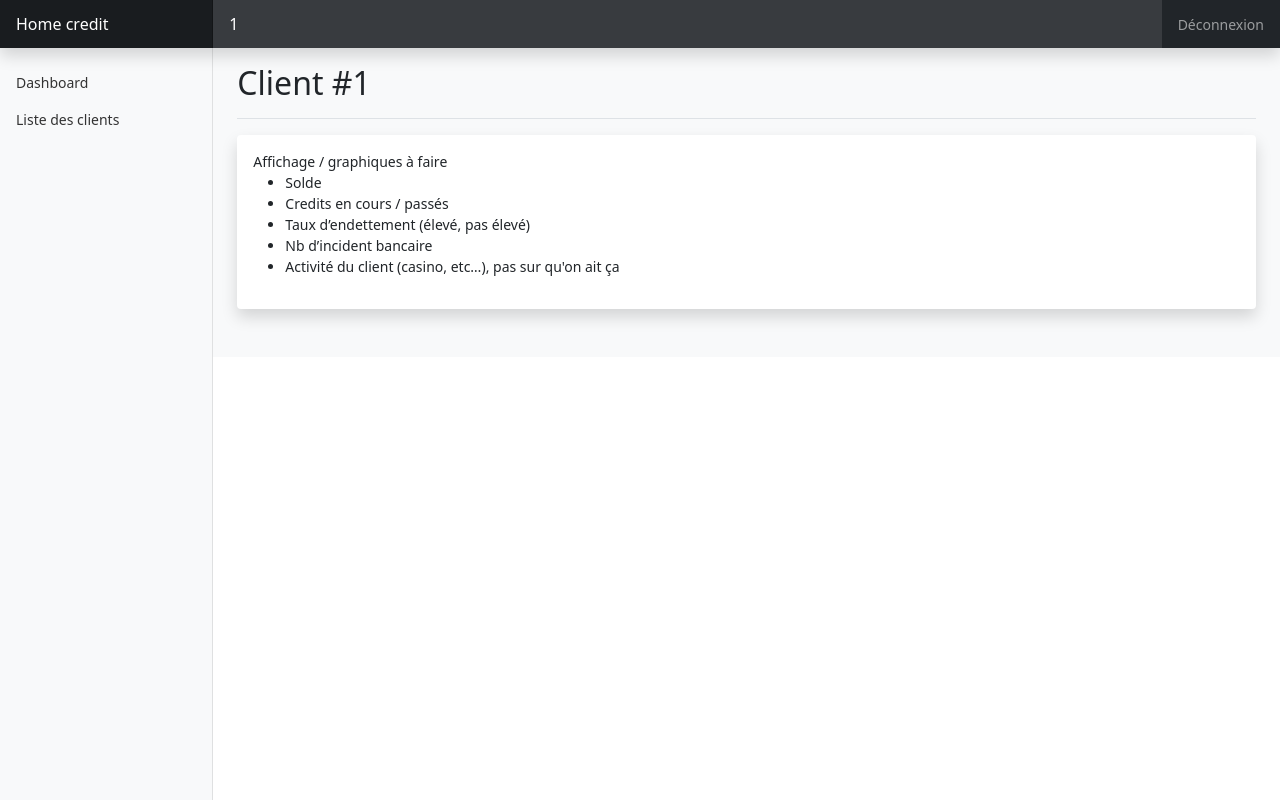
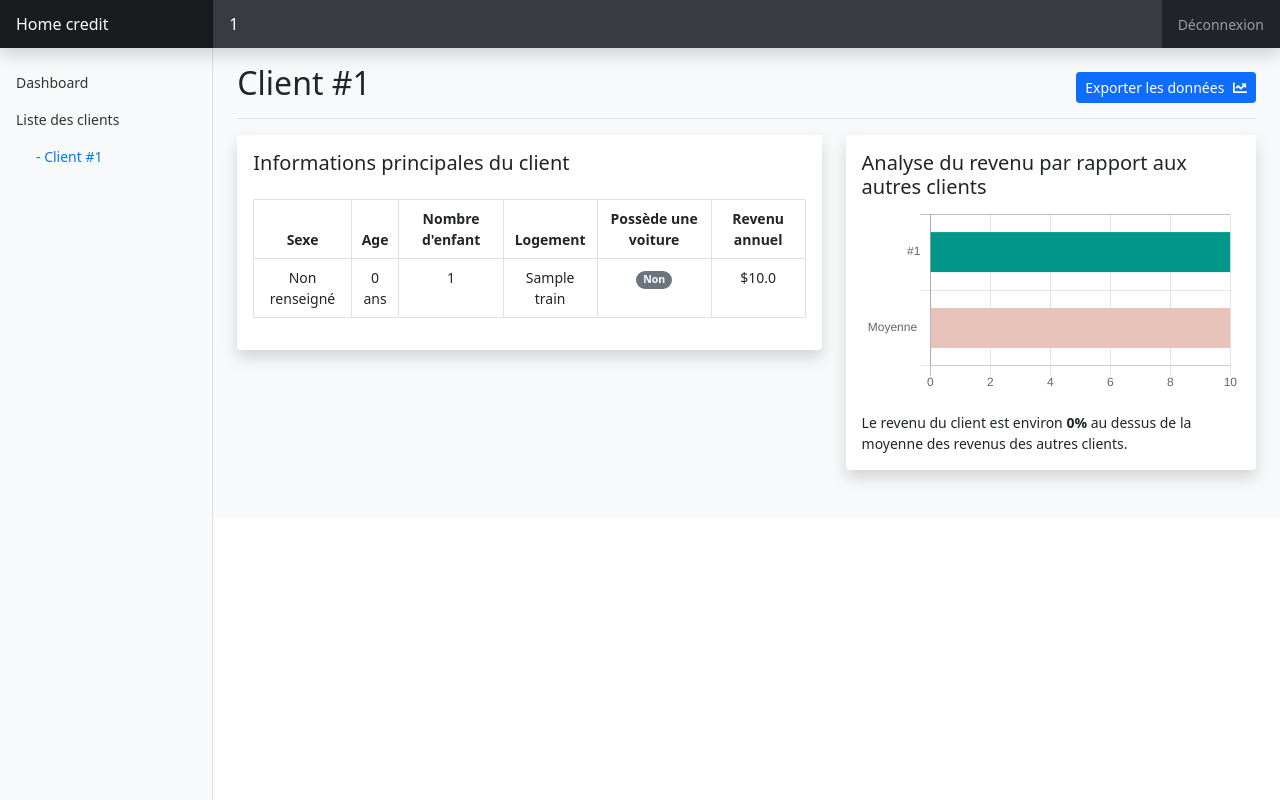
Before and after one commit to seballiot/home-credit-scoring, a Flask app: page /client/1 in a window 1280 px wide. Run offline with Flask 2, Linux system fonts and the light colour scheme; tables that the repository leaves empty hold one stand-in row (values such as "Sample post"); some libraries are stand-ins or nearby versions.

Commit message:
Ajout page 1 client

```diff
--- a/web_app_flask/app/routes.py
+++ b/web_app_flask/app/routes.py
@@ -1,7 +1,6 @@
 from flask import render_template, request, redirect, url_for, Markup
 from app import app, db
 from app.models import *
-import html.entities
 
 
 @app.route('/test', methods=['GET'], defaults={"page": 1})
@@ -17,29 +16,30 @@
 def dashboard():
 
     top_client_nb_credit = db.engine.execute('SELECT SK_ID_CURR, count(*) AS nb_client '
-                               'FROM bureau '
-                               'GROUP BY SK_ID_CURR '
-                               'ORDER BY nb_client DESC '
-                               'LIMIT 10;')
-
-    nb_client_homme = db.engine.execute('SELECT COUNT(DISTINCT SK_ID_CURR) AS nb_homme '
-                                        'FROM application_train '
-                                        'WHERE CODE_GENDER = "M";')
-    nb_client_homme = nb_client_homme.fetchone()['nb_homme']
-
-    nb_client_femme = db.engine.execute('SELECT COUNT(DISTINCT SK_ID_CURR) AS nb_femme '
-                                        'FROM application_train '
-                                        'WHERE CODE_GENDER = "F";')
-    nb_client_femme = nb_client_femme.fetchone()['nb_femme']
-
-    # Formatage pour l'affichage du graph
+                                             'FROM bureau '
+                                             'GROUP BY SK_ID_CURR '
+                                             'ORDER BY nb_client DESC '
+                                             'LIMIT 10;')
+    # Formatage du resultat pour l'affichage du graph
     labels = "["
     data = "["
     for one in top_client_nb_credit:
-        labels += "#"+str(one.SK_ID_CURR)+","
-        data += str(one.nb_client)+","
-    labels = labels[:-1]+"]"
+        labels += "#" + str(one.SK_ID_CURR) + ","
+        data += str(one.nb_client) + ","
+    labels = labels[:-1] + "]"
     data = data[:-1] + "]"
+
+    client_gender = db.engine.execute('SELECT CODE_GENDER, COUNT(DISTINCT SK_ID_CURR) as total '
+                                      'FROM application_train '
+                                      'GROUP BY CODE_GENDER;')
+    # Formatage du resultat pour l'affichage du graph
+    for gender in client_gender:
+        if gender['CODE_GENDER'] == "M":
+            nb_client_homme = gender['total']
+        elif gender['CODE_GENDER'] == "F":
+            nb_client_femme = gender['total']
+        else:
+            nb_client_na = gender['total']
 
     return render_template(
         'dashboard.html',
@@ -47,6 +47,7 @@
         data=data,
         nb_client_homme=nb_client_homme,
         nb_client_femme=nb_client_femme,
+        nb_client_na=nb_client_na,
         page='dashboard'
     )
 
@@ -70,11 +71,16 @@
     id = Markup.escape(id)
 
     client = ApplicationTrain.query.get(id)
+    moy_revenu = db.engine.execute('SELECT AVG(AMT_INCOME_TOTAL) as moy_revenu FROM application_train;')
+    moy_revenu = round(moy_revenu.fetchone()['moy_revenu'], 2)
+    perc_ecart = round((client.AMT_INCOME_TOTAL - moy_revenu) / moy_revenu * 100)
 
     return render_template(
         'client.html',
         client=client,
-        page='client'
+        page='client',
+        moy_revenu=moy_revenu,
+        perc_ecart=perc_ecart
     )
 
 
--- /dev/null
+++ b/web_app_flask/app/static/css/impression.css
@@ -0,0 +1,3 @@
+.not_impression{
+  display : none;
+}
--- a/web_app_flask/app/templates/client.html
+++ b/web_app_flask/app/templates/client.html
@@ -3,20 +3,92 @@
 {% block content %}
 
 <div class="d-flex justify-content-between flex-wrap flex-md-nowrap align-items-center pt-3 pb-2 mb-3 border-bottom">
-    <h1 class="h2">Client #{{ client.SK_ID_CURR }}</h1>
+    <h2>Client #{{ client.SK_ID_CURR }}</h2>
+    <div class="btn-toolbar mb-2 mb-md-0">
+        <button type="button" onclick="window.print();" class="btn btn-sm btn-primary not_impression">
+            Exporter les données <span style="padding-left:5px !important"><i class="fa fa-chart-line"></i></span>
+        </button>
+    </div>
 </div>
 
-<div class="card shadow border-0">
-    <div class="card-body">
-        Affichage / graphiques à faire
-        <ul>
-            <li>Solde</li>
-            <li>Credits en cours / passés</li>
-            <li>Taux d’endettement (élevé, pas élevé)</li>
-            <li>Nb d’incident bancaire</li>
-            <li>Activité du client (casino, etc…), pas sur qu'on ait ça</li>
-        </ul>
+<div class="row">
+    <div class="col-lg-7">
+        <div class="card shadow border-0">
+            <div class="card-body">
+                <h5>Informations principales du client</h5>
+                <table class="table table-bordered table-hover mt-4">
+                    <thead>
+                    <tr>
+                        <th>Sexe</th>
+                        <th>Age</th>
+                        <th>Nombre d'enfant</th>
+                        <th>Logement</th>
+                        <th>Possède une voiture</th>
+                        <th>Revenu annuel</th>
+                    </tr>
+                    </thead>
+                    <tbody>
+                        <tr>
+                            <td>{{ "Homme" if client.CODE_GENDER == "M" else "Femme" if client.CODE_GENDER == "F" else "Non renseigné" }}</td>
+                            <td>{{ (client.DAYS_BIRTH / -365)|int }} ans</td>
+                            <td>{{ client.CNT_CHILDREN }}</td>
+                            <td>{{ client.NAME_HOUSING_TYPE }}</td>
+                            <td>
+                                <span class="badge rounded-pill bg-{{ 'success' if client.FLAG_OWN_CAR == 'Y' else 'secondary' }}">
+                                    {{ 'Oui' if client.FLAG_OWN_CAR == 'Y' else 'Non' }}
+                                </span>
+                            </td>
+                            <td>${{ '{:,}'.format(client.AMT_INCOME_TOTAL) }}</td>
+                        </tr>
+                    </tbody>
+                </table>
+            </div>
+        </div>
+    </div>
+    <div class="col-lg-5">
+        <div class="card shadow border-0">
+            <div class="card-body">
+                <h5>Analyse du revenu par rapport aux autres clients</h5>
+                <canvas class=w-100" id="chart_revenu"></canvas>
+                <div class="mt-3">Le revenu du  client est environ <b>{{ perc_ecart|abs }}%</b> {{ 'au dessus' if perc_ecart >= 0 else 'en dessous' }} de la moyenne des revenus des autres clients.</div>
+            </div>
+        </div>
     </div>
 </div>
 
 {% endblock %}
+
+{% block graph %}
+
+    (function () {
+        'use strict'
+
+
+        /*--- Graphique horizontalBar - Comparaison revenu ---*/
+
+        var myChart = new Chart(document.getElementById('chart_revenu'), {
+            type: 'horizontalBar',
+            data: {
+                labels: ['#{{ client.SK_ID_CURR }}', 'Moyenne '],
+                datasets: [{
+                    label: ['Revenu annuel '],
+                    data: [{{ client.AMT_INCOME_TOTAL }}, {{ moy_revenu }}],
+                    backgroundColor: ["#009688", "#e8c3b9"],
+                    barThickness: 40
+                }]
+            },
+            options: {
+                scales: {
+                    xAxes: [{
+                        ticks: {
+                            beginAtZero: true
+                        }
+                    }]
+                },
+                legend: { display: false }
+            }
+        });
+
+    })()
+
+{% endblock %}
--- a/web_app_flask/app/templates/layout.html
+++ b/web_app_flask/app/templates/layout.html
@@ -2,17 +2,19 @@
 <html lang="en">
     <head>
         <meta charset="UTF-8">
-        <title>TP Home Credit Scoring</title>
+        <title>Home Credit Scoring</title>
 
         <!-- IMPORTS JAVASCRIPT -->
         <link href="https://cdn.jsdelivr.net/npm/bootstrap@5.0.0-beta1/dist/css/bootstrap.min.css" rel="stylesheet" integrity="sha384-giJF6kkoqNQ00vy+HMDP7azOuL0xtbfIcaT9wjKHr8RbDVddVHyTfAAsrekwKmP1" crossorigin="anonymous">
         <link href="https://use.fontawesome.com/releases/v5.0.8/css/all.css" rel="stylesheet">
         <link rel="stylesheet" href="{{ url_for('static', filename='css/dashboard.css') }}">
+        <link rel="stylesheet" href="{{ url_for('static', filename='css/impression.css') }}" media="print">
+        <link rel="shortcut icon" href="{{ url_for('static', filename='img/icon.png') }}"/>
     </head>
     <body>
 
         <!-- NAVBAR -->
-        <form class="navbar navbar-dark sticky-top bg-dark flex-md-nowrap p-0 shadow" action="{{ url_for('post_client') }}" method="POST">
+        <form class="navbar navbar-dark sticky-top bg-dark flex-md-nowrap p-0 shadow not_impression" action="{{ url_for('post_client') }}" method="POST">
             <a class="navbar-brand col-md-3 col-lg-2 me-0 px-3" href="{{ url_for('dashboard') }}">Home credit</a>
             <button class="navbar-toggler position-absolute d-md-none collapsed" type="button" data-bs-toggle="collapse" data-bs-target="#sidebarMenu" aria-controls="sidebarMenu" aria-expanded="false" aria-label="Toggle navigation">
                 <span class="navbar-toggler-icon"></span>
@@ -47,30 +49,22 @@
                         <ul class="nav flex-column">
                             <li class="nav-item">
                                 <a class="nav-link {{ 'active' if page == 'dashboard' else '' }}" aria-current="page" href="{{ url_for('dashboard') }}">
-                                    <span data-feather="home"></span>
                                     Dashboard
                                 </a>
                             </li>
                             <li class="nav-item">
                                 <a class="nav-link {{ 'active' if page == 'clients' else '' }}" aria-current="page" href="{{ url_for('clients') }}">
-                                    <span data-feather="pie-chart"></span>
                                     Liste des clients
                                 </a>
                             </li>
+                            {% if page == "client" %}
+                                <li class="nav-item" style="padding-left:20px !important">
+                                    <a class="nav-link active" aria-current="page" href="#">
+                                        - Client #{{ client.SK_ID_CURR }}
+                                    </a>
+                                </li>
+                            {% endif %}
                         </ul>
-
-
-                        <!--<h6 class="sidebar-heading d-flex justify-content-between align-items-center px-3 mt-4 mb-1 text-muted">-->
-                            <!--<span>Sous titre</span>-->
-                        <!--</h6>-->
-                        <!--<ul class="nav flex-column mb-2">-->
-                            <!--<li class="nav-item">-->
-                                <!--<a class="nav-link" href="#">-->
-                                    <!--<span data-feather="file-text"></span>-->
-                                    <!--Page 1-->
-                                <!--</a>-->
-                            <!--</li>-->
-                        <!--</ul>-->
                     </div>
                 </nav>
 
```
Also changed, not shown: web_app_flask/app/models.py (+14 -0 lines), web_app_flask/app/templates/clients.html (+6 -4 lines), web_app_flask/app/templates/dashboard.html (+21 -14 lines), web_app_flask/app/static/img/icon.png (added).
